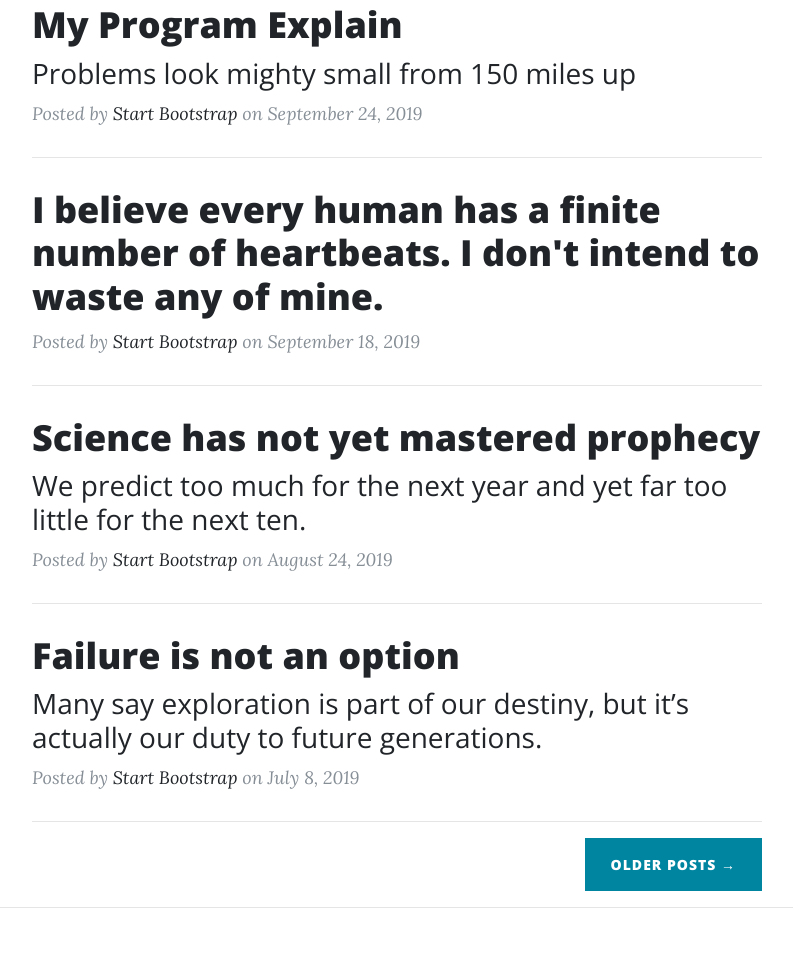
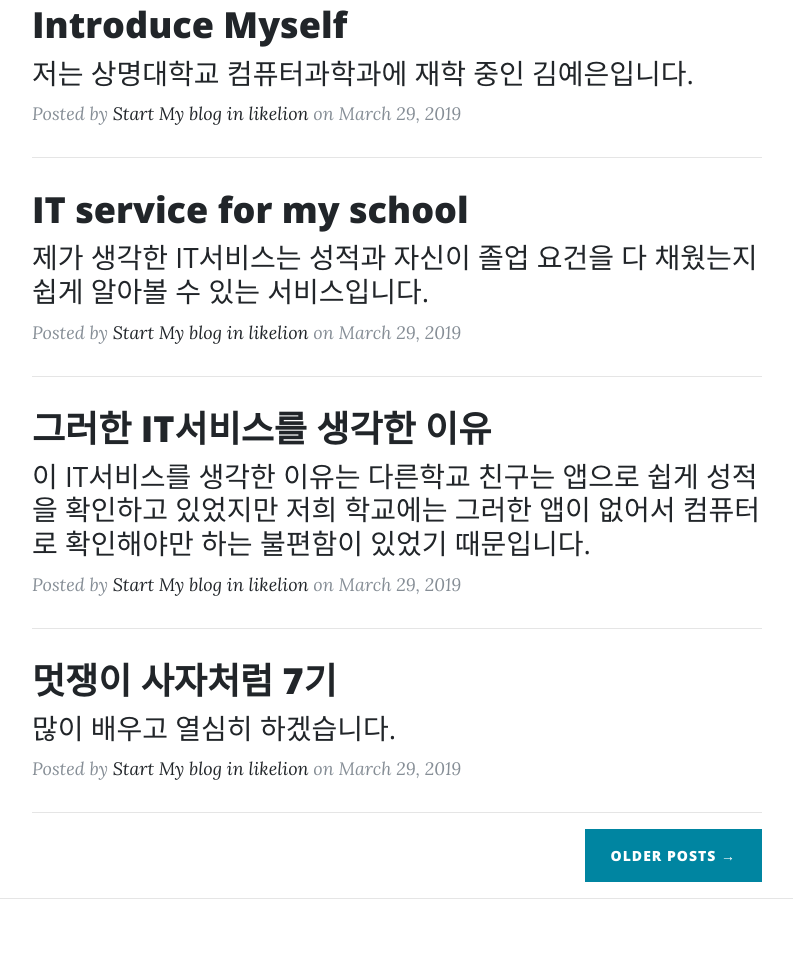
Before and after one commit to KimYeeun99/KimYeeun99.github.io, a website: page index.html in a window 1280 px wide. Shown: the part 609-1571 px from the top of the page, without its empty margins (243-1036 px from the left). Drawn offline with nearby package versions, Linux system fonts and the light colour scheme.

Commit message:
firts blog

```diff
--- a/index.html
+++ b/index.html
@@ -8,7 +8,7 @@
   <meta name="description" content="">
   <meta name="author" content="">
 
-  <title>Yeeun blog - First</title>
+  <title>Yeeun's blog - First</title>
 
   <!-- Bootstrap core CSS -->
   <link href="vendor/bootstrap/css/bootstrap.min.css" rel="stylesheet">
@@ -74,54 +74,58 @@
         <div class="post-preview">
           <a href="post.html">
             <h2 class="post-title">
-              My Program Explain
+              Introduce Myself
             </h2>
             <h3 class="post-subtitle">
-              Problems look mighty small from 150 miles up
+              저는 상명대학교 컴퓨터과학과에 재학 중인 김예은입니다.
             </h3>
           </a>
           <p class="post-meta">Posted by
-            <a href="#">Start Bootstrap</a>
-            on September 24, 2019</p>
+            <a href="#">Start My blog in likelion</a>
+            on March 29, 2019</p>
         </div>
         <hr>
         <div class="post-preview">
           <a href="post.html">
             <h2 class="post-title">
-              I believe every human has a finite number of heartbeats. I don't intend to waste any of mine.
+              IT service for my school
             </h2>
+            <h3 class="post-subtitle">
+              제가 생각한 IT서비스는 성적과 자신이 졸업 요건을 다 채웠는지 쉽게 알아볼 수 있는 서비스입니다.
+            </h3>
           </a>
           <p class="post-meta">Posted by
-            <a href="#">Start Bootstrap</a>
-            on September 18, 2019</p>
+            <a href="#">Start My blog in likelion</a>
+            on March 29, 2019</p>
         </div>
         <hr>
         <div class="post-preview">
           <a href="post.html">
             <h2 class="post-title">
-              Science has not yet mastered prophecy
+              그러한 IT서비스를 생각한 이유
             </h2>
             <h3 class="post-subtitle">
-              We predict too much for the next year and yet far too little for the next ten.
+              이 IT서비스를 생각한 이유는 다른학교 친구는 앱으로 쉽게 성적을 확인하고 있었지만 저희 학교에는 그러한 앱이 없어서
+              컴퓨터로 확인해야만 하는 불편함이 있었기 때문입니다.
             </h3>
           </a>
           <p class="post-meta">Posted by
-            <a href="#">Start Bootstrap</a>
-            on August 24, 2019</p>
+            <a href="#">Start My blog in likelion</a>
+            on March 29, 2019</p>
         </div>
         <hr>
         <div class="post-preview">
           <a href="post.html">
             <h2 class="post-title">
-              Failure is not an option
+              멋쟁이 사자처럼 7기
             </h2>
             <h3 class="post-subtitle">
-              Many say exploration is part of our destiny, but it’s actually our duty to future generations.
+              많이 배우고 열심히 하겠습니다.
             </h3>
           </a>
           <p class="post-meta">Posted by
-            <a href="#">Start Bootstrap</a>
-            on July 8, 2019</p>
+            <a href="#">Start My blog in likelion</a>
+            on March 29, 2019</p>
         </div>
         <hr>
         <!-- Pager -->
@@ -141,7 +145,7 @@
         <div class="col-lg-8 col-md-10 mx-auto">
           <ul class="list-inline text-center">
             <li class="list-inline-item">
-              <a href="#">
+              <a href="#https://twitter.com/yeeun725">
                 <span class="fa-stack fa-lg">
                   <i class="fas fa-circle fa-stack-2x"></i>
                   <i class="fab fa-twitter fa-stack-1x fa-inverse"></i>
@@ -149,7 +153,7 @@
               </a>
             </li>
             <li class="list-inline-item">
-              <a href="#">
+              <a href="#https://www.facebook.com/profile.php?id=100008286411748">
                 <span class="fa-stack fa-lg">
                   <i class="fas fa-circle fa-stack-2x"></i>
                   <i class="fab fa-facebook-f fa-stack-1x fa-inverse"></i>
@@ -157,7 +161,7 @@
               </a>
             </li>
             <li class="list-inline-item">
-              <a href="#">
+              <a href="#https://github.com/KimYeeun99">
                 <span class="fa-stack fa-lg">
                   <i class="fas fa-circle fa-stack-2x"></i>
                   <i class="fab fa-github fa-stack-1x fa-inverse"></i>
```
